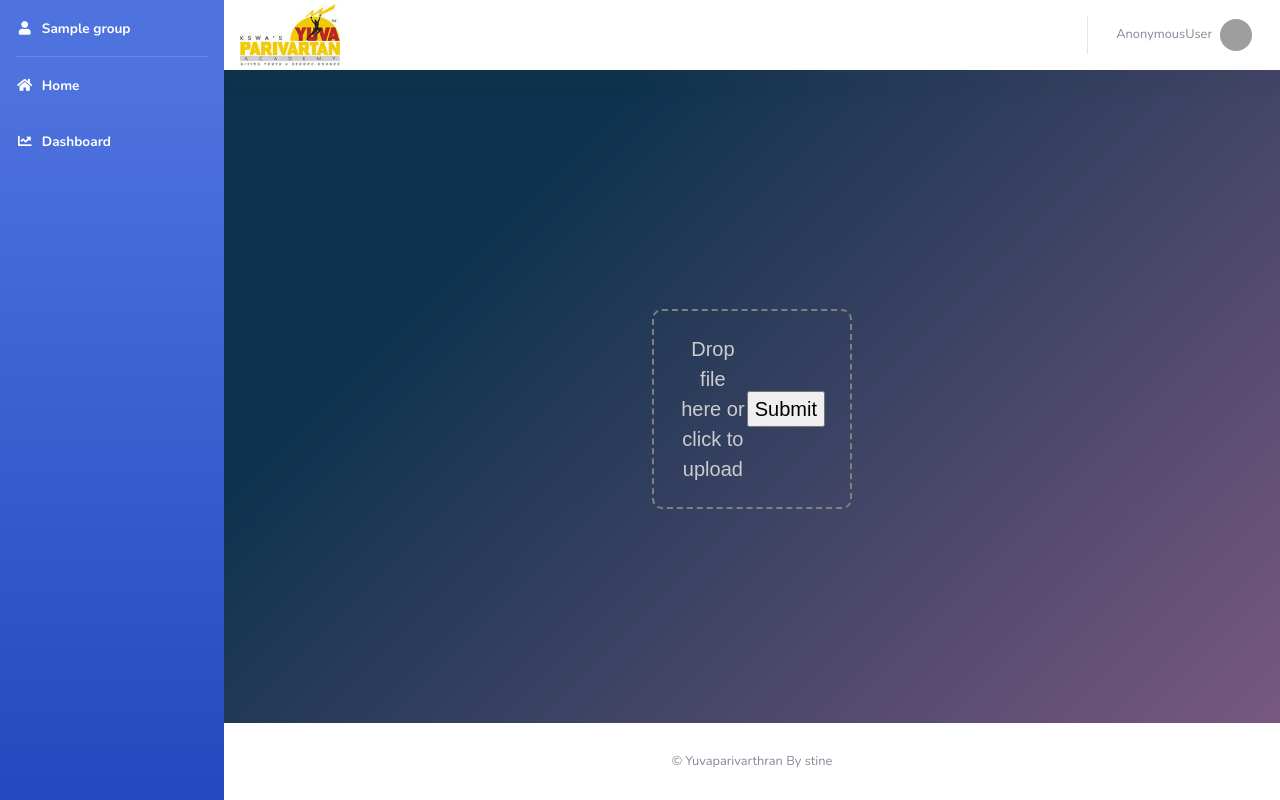
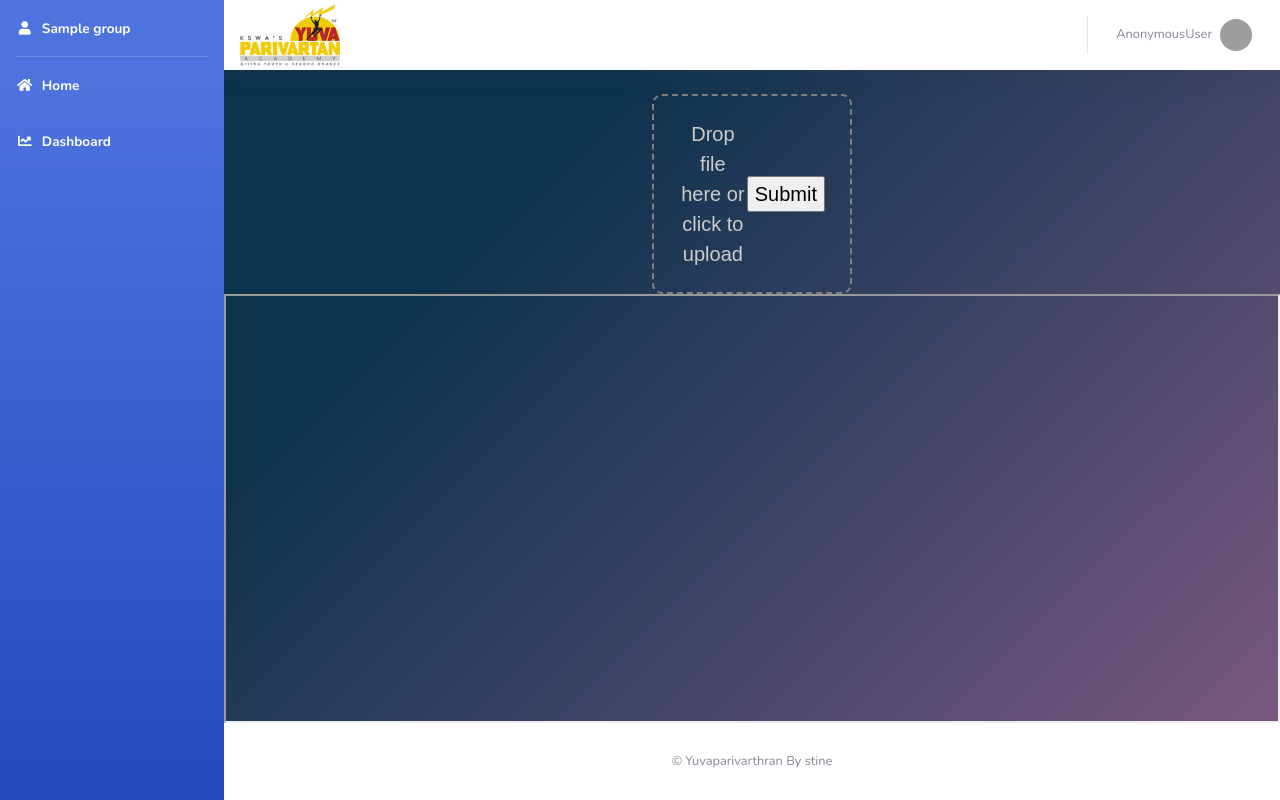
Before and after one commit to IndiaCFG3/team-73, a Django app: template backend/dashboardApp/templates/dashboard/dashboard.html in a window 1280 px wide. Run offline with Django 3.2, Linux system fonts and the light colour scheme; the template is opened without the code that fills it: most values are stand-ins (such as "Sample title", 1, 10 or a date in 2020); some libraries are stand-ins or nearby versions; grey boxes are pictures that could not be loaded.

Commit message:
iframe added

```diff
--- a/backend/dashboardApp/templates/dashboard/dashboard.html
+++ b/backend/dashboardApp/templates/dashboard/dashboard.html
@@ -99,7 +99,7 @@
           </div>
         </div>
         <!--file dropcard-->
-
+        <iframe src="http://localhost:5601/app/kibana#/dashboard/10344b50-dfc7-11ea-9c7f-c1335081124c?embed=true&_g=(filters:!(),refreshInterval:(pause:!t,value:0),time:(from:now-15m,to:now))&_a=(description:'',filters:!(),fullScreenMode:!f,options:(hidePanelTitles:!f,useMargins:!t),query:(language:kuery,query:''),timeRestore:!f,title:'Yuvaparivartan%20Main%20Dashboard',viewMode:view)" height="100%"></iframe>
       <!-- Footer -->
       <footer class="sticky-footer bg-white">
         <div class="container my-auto">
```
